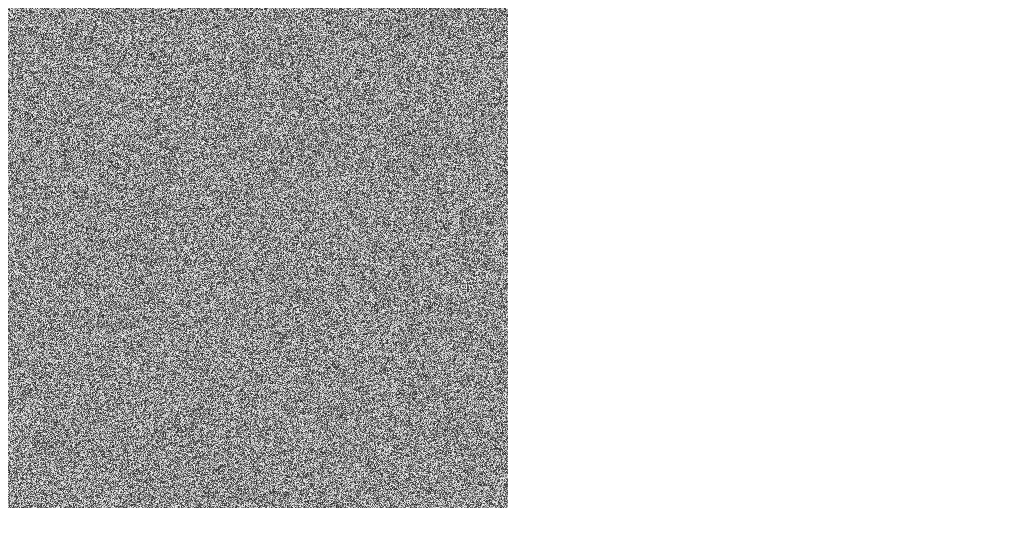
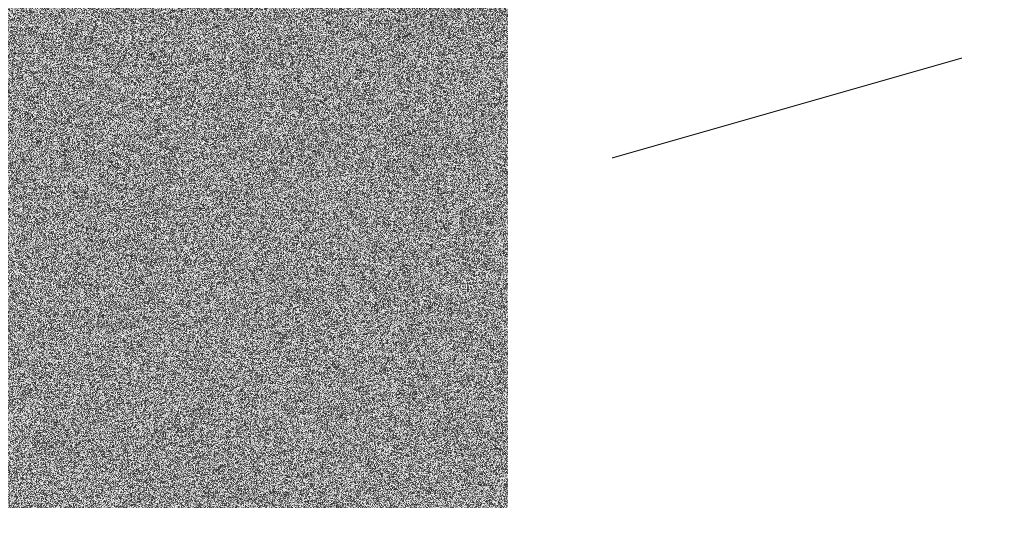
Before and after one commit to vibster/Linen-Texture-Generator, a plain HTML site: page index.html in a window 1280 px wide. Shown: the whole page, without its empty margins (0-1017 px from the left). Drawn offline with nearby package versions, Linux system fonts and the light colour scheme.

Commit message:
Noise generator

```diff
--- a/generator.js
+++ b/generator.js
@@ -19,4 +19,11 @@ $(function(){
  		}
  	}
 
+ 	var canvasb = document.getElementById("canvas-b");
+ 	var ctxb = canvasb.getContext('2d');
+	ctxb.moveTo(100, 150);
+    ctxb.lineTo(450, 50);
+    ctxb.stroke();
+
+
 });
--- a/index.html
+++ b/index.html
@@ -5,5 +5,7 @@
 	</head>
 	<body>
         <canvas id="canvas" width="500" height="500"></canvas>
+        <canvas id="canvas-b" width="500" height="500"></canvas>
+
 	</body>
 </html>
```
